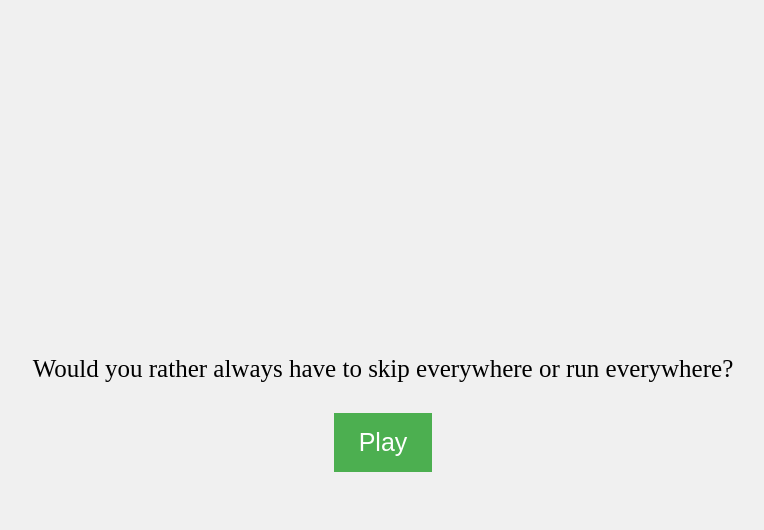
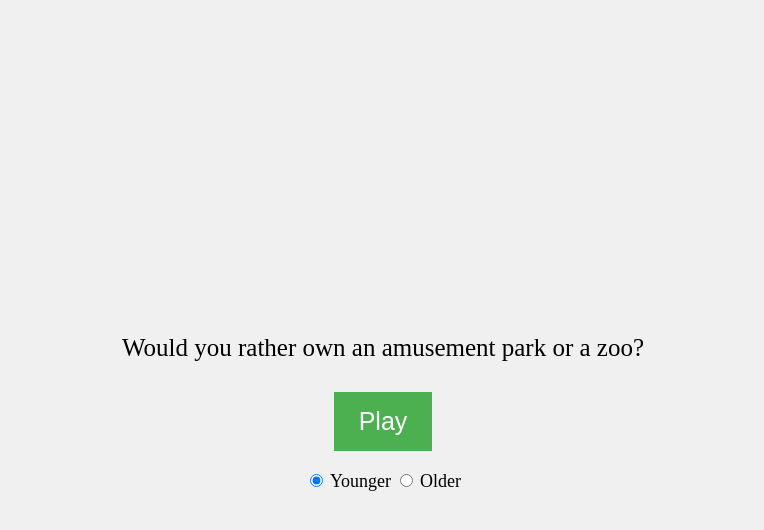
Before and after one commit to grbhenshaw/Wouldyourather, a plain HTML site: page index.html in a window 1280 px wide. Both pictures are taken after a click on the button "Play". Shown: the whole page, without its empty margins (257-1021 px from the left). Drawn offline with Linux system fonts and the light colour scheme.

Commit message:
Update index.html

```diff
--- a/index.html
+++ b/index.html
@@ -25,65 +25,76 @@
             color: white;
             border: none;
             cursor: pointer;
+            margin-bottom: 20px;
+        }
+        label {
+            font-size: 18px;
         }
     </style>
 </head>
 <body>
     <div id="question">Press the Play button to see a question!</div>
     <button id="playButton">Play</button>
+    <div>
+        <input type="radio" id="younger" name="ageGroup" checked>
+        <label for="younger">Younger</label>
+        <input type="radio" id="older" name="ageGroup">
+        <label for="older">Older</label>
+    </div>
 
     <script>
-        var questions = [
-            "Would you rather have a pet dinosaur or a pet dragon?",
-            "Would you rather be able to fly whenever you burp or be invisible whenever you sneeze?",
-            "Would you rather have hands for feet or feet for hands?",
-            "Would you rather eat spaghetti for breakfast every day or have to eat cereal for dinner every night?",
-            "Would you rather have to sing everything you say or dance all your movements?",
-            "Would you rather have a bathtub filled with marshmallows or a backyard filled with bounce houses?",
+        var questionsYounger = [
+            // The list of questions for younger kids
+            "Would you rather have the ability to teleport or to read minds?",
+            "Would you rather have an unlimited amount of chips or candy?",
+            "Would you rather have a pet dinosaur or a pet alien?",
+            "Would you rather always have to wear clown shoes or a clown wig?",
+            "Would you rather have a personal life-sized robot or a jetpack?",
+            "Would you rather be an incredibly famous actor/actress or the President of the United States?",
+            "Would you rather have your dream job or a billion dollars?",
+            "Would you rather live without TV or music?",
+            "Would you rather own an amusement park or a zoo?",
+            "Would you rather have the ability to become invisible or to fly?",
+            "Would you rather always have to sing rather than speak or dance everywhere you go?",
+            "Would you rather be the funniest person in class or the smartest?",
+            "Would you rather visit outer space or the bottom of the ocean?",
+            "Would you rather have a time machine or a magic wand?",
+            "Would you rather be able to talk to animals or speak all human languages?",
+            "Would you rather be the star player on a losing basketball team or ride the bench on a winning one?",
+            "Would you rather spend the day at an amusement park or lazing on the beach?",
+            "Would you rather be able to create a new holiday or create a new language?",
+            "Would you rather be the teacher at your school for a day or the principal?",
+            "Would you rather have a permanent smile or a permanent wink?",
+        ];
+
+        var questionsOlder = [
+            // The list of questions for older kids
+            "Would you rather have to announce to everyone around you whenever you have to fart or pee your pants daily?",
+            "Would you rather always have to talk in third person or never be able to call someone by their name?",
+            "Would you rather have your head the size of a watermelon or the size of a tennis ball?",
+            "Would you rather have legs as long as your fingers or fingers as long as your legs?",
+            "Would you rather have a nose that grows when you tell a lie, like Pinocchio, or have steam come out of your ears when you're angry, like a cartoon?",
+            "Would you rather always have to enter rooms by announcing your name or always have to do cartwheels out?",
+            "Would you rather always have a song stuck in your head or always have an itch that you can’t reach?",
+            "Would you rather have unlimited love or unlimited money?",
+            "Would you rather have a rewind button for your life or a pause button for your life?",
+            "Would you rather always have to speak in rhyme or mime everything?",
+            "Would you rather have free Wi-Fi wherever you go or free coffee where/whenever you want?",
+            "Would you rather be fluent in all languages or be a master of every musical instrument?",
             "Would you rather only be able to whisper or only be able to shout?",
-            "Would you rather have a permanent unicorn horn or a permanent mermaid tail?",
-            "Would you rather be a super fast runner or a super high jumper?",
-            "Would you rather always have to wear clown shoes or a clown wig?",
-            "Would you rather have your clothes always two sizes too big or one size too small?",
-            "Would you rather have a pet cloud that rains candy or a pet tree that grows toys?",
-            "Would you rather have a constant popcorn popping sound in your ears or always smell like popcorn?",
-            "Would you rather sneeze confetti or fart glitter?",
-            "Would you rather sweat maple syrup or cry lemonade?",
-            "Would you rather be able to speak to animals or have animals understand you, but you can't understand them?",
-            "Would you rather have pizza for hair or spaghetti for arms?",
-            "Would you rather be a human-sized ant or an ant-sized human?",
-            "Would you rather always have to wear a superhero cape or a cowboy hat?",
-            "Would you rather have a head the size of a tennis ball or the size of a watermelon?",
-            "Would you rather always have to skip everywhere or run everywhere?",
-            "Would you rather have a pet elephant or a pet lion?",
-            "Would you rather always have to wear mittens or always have to wear a hat?",
-            "Would you rather have chocolate-flavored broccoli or broccoli-flavored chocolate?",
-            "Would you rather live in a treehouse or a castle?",
-            "Would you rather be the best player on a losing team or the worst player on a winning team?",
-            "Would you rather have a pet penguin or a pet kangaroo?",
-            "Would you rather have a magic carpet that flies or a see-through submarine?",
-            "Would you rather always have to sing rather than speak or dance everywhere you go?",
-            "Would you rather live in a place where it's always winter or a place where it's always summer?",
-            "Would you rather have the ability to change the past or see into the future?",
-            "Would you rather be the funniest person in the room or the most intelligent?",
-            "Would you rather be a famous actor or a famous singer?",
-            "Would you rather have super strength or super speed?",
-            "Would you rather live without music or live without movies?",
-            "Would you rather always have to talk in rhyme or sing everything you say?",
-            "Would you rather be a wizard or a superhero?",
-            "Would you rather be a famous inventor or a famous writer?",
-            "Would you rather be able to talk with animals or speak all foreign languages?",
-            "Would you rather have a horse's tail or a unicorn horn?",
-            "Would you rather live in space or under the sea?",
-            "Would you rather have an unlimited supply of ice cream or an unlimited supply of candy?",
-            "Would you rather be able to fly or be invisible?",
-            "Would you rather have a personal robot or a personal jetpack?",
-            "Would you rather be able to breathe underwater or have the agility of a cat?",
+            "Would you rather live in a world where there were no problems, or live in a world where you rule?",
+            "Would you rather live in the Harry Potter universe or the Pokemon universe?",
+            "Would you rather have unlimited sushi for life or unlimited tacos for life?",
+            "Would you rather give up bathing for a month or give up the internet for a month?",
+            "Would you rather be in detention for the rest of your school life or be grounded for the rest of your school life?",
+            "Would you rather be able to control fire or water?",
+            "Would you rather always smell like onions or always smell like garlic?",
         ];
 
         document.getElementById('playButton').onclick = function() {
-            var randomIndex = Math.floor(Math.random() * questions.length);
-            document.getElementById('question').textContent = questions[randomIndex];
+            var questionBank = document.getElementById('older').checked ? questionsOlder : questionsYounger;
+            var randomIndex = Math.floor(Math.random() * questionBank.length);
+            document.getElementById('question').textContent = questionBank[randomIndex];
         }
     </script>
 </body>
```
